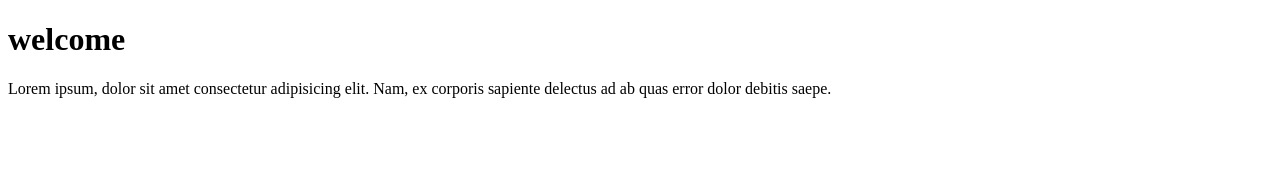
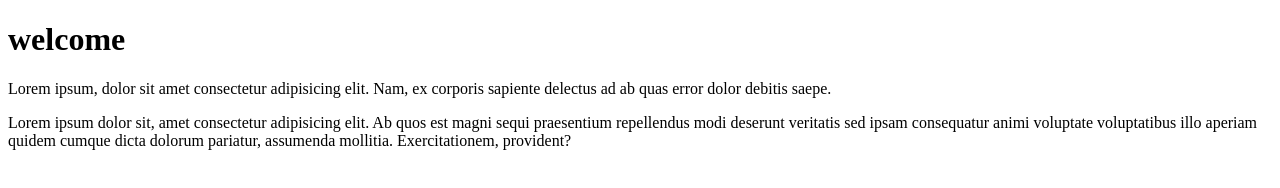
Before and after one commit to SomyaSingh2019/Githuglearning, a plain HTML site: page index.html in a window 1280 px wide. Drawn offline with Linux system fonts and the light colour scheme.

Commit message:
added another para

```diff
--- a/index.html
+++ b/index.html
@@ -11,6 +11,11 @@
     <p>Lorem ipsum, dolor sit amet consectetur adipisicing elit. Nam, ex corporis sapiente delectus ad ab quas error dolor debitis saepe.
     </p>
 
+     <p>Lorem ipsum dolor sit, amet consectetur adipisicing elit. Ab quos est magni sequi praesentium repellendus modi deserunt veritatis sed ipsam consequatur animi voluptate voluptatibus illo aperiam quidem cumque dicta dolorum pariatur, assumenda mollitia. Exercitationem, provident?
+
+
+     </p>
+
 
 
 </body>
```
